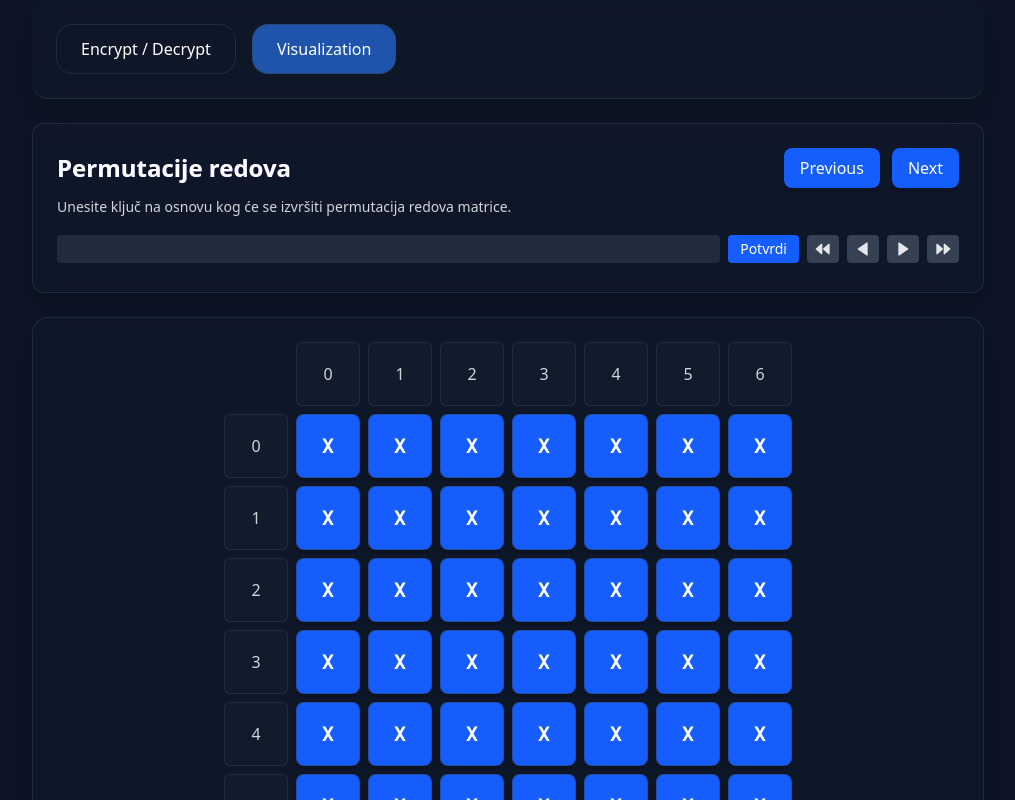
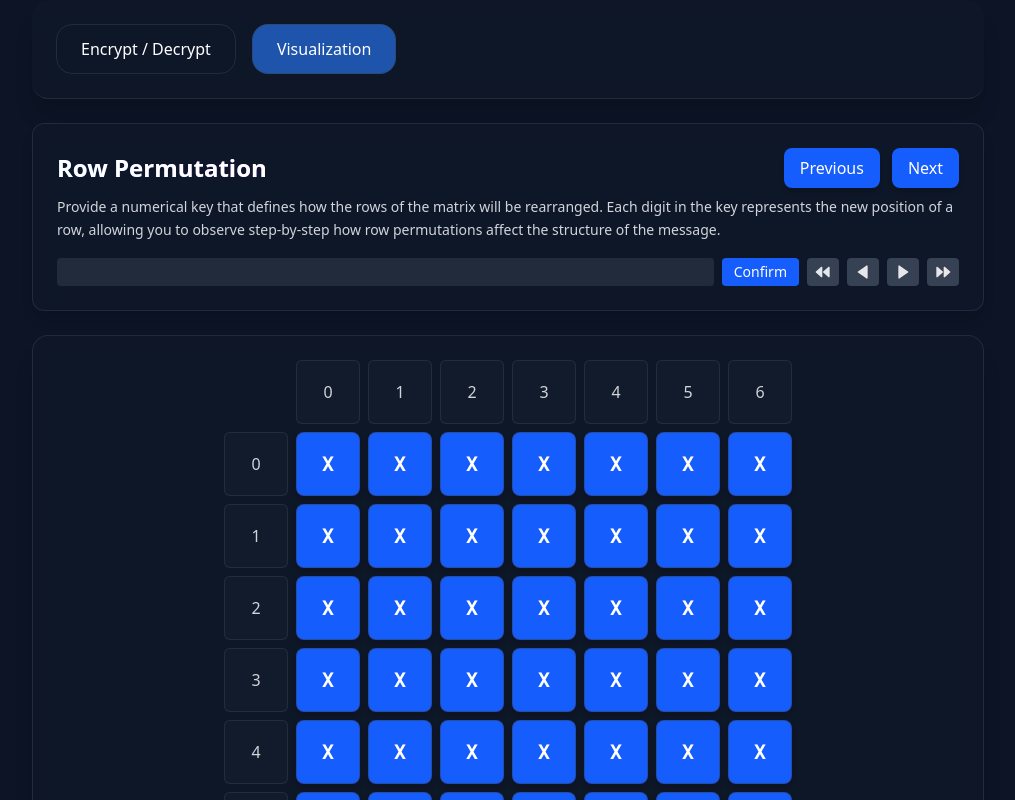
Before and after one commit to K1rtz/cipher-viz, a React (Vite) app: page /simulation in a window 1280 px wide. Both pictures are taken after a click on the button "Next". Shown: the top 800 px of the page, without its empty margins (132-1147 px from the left). Built offline with nearby package versions, Linux system fonts and the light colour scheme.

Commit message:
feat(frontend): allow non-numeric keys in presentation part

```diff
--- a/src/components/StepController.jsx
+++ b/src/components/StepController.jsx
@@ -21,29 +21,38 @@ export default function StepController() {
   const steps = [
     {
       id: 1,
-      title: 'Unos poruke',
-      description: 'Unesite tekst koji će biti šifrovan korišćenjem metode dvostruke transpozicije.',
-      keyText: 'Poruka:'
+      title: 'Input Text',
+      description:
+        'Enter the original message that will be encrypted using the Double Transposition cipher. ' +
+        'This text will be placed sequentially into the matrix row by row and serves as the starting point of the encryption process.',
+      keyText: 'Message:'
     },
     {
       id: 2,
-      title: 'Permutacije redova',
-      description: 'Unesite ključ na osnovu kog će se izvršiti permutacija redova matrice.',
-      keyText: 'Ključ:'
+      title: 'Row Permutation',
+      description:
+        'Provide a numerical key that defines how the rows of the matrix will be rearranged. ' +
+        'Each digit in the key represents the new position of a row, allowing you to observe step-by-step how row permutations affect the structure of the message.',
+      keyText: 'Key:'
     },
     {
       id: 3,
-      title: 'Permutacije kolona',
-      description: 'Unesite ključ na osnovu kog će se izvršiti permutacija kolona matrice.',
-      keyText: 'Ključ:'
+      title: 'Column Permutation',
+      description:
+        'Provide a numerical key that determines the reordering of the matrix columns. ' +
+        'After rows have been permuted, the same principle is applied to columns, further obscuring the original message and increasing the security of the cipher.',
+      keyText: 'Key:'
     },
     {
       id: 4,
-      title: 'Šifrovana poruka',
-      description: 'Prikaz konačne šifrovane poruke dobijene nakon obe transpozicije.',
+      title: 'Encrypted Output',
+      description:
+        'This step displays the final encrypted message obtained after completing both row and column transpositions. ' +
+        'The resulting ciphertext illustrates how double transposition significantly changes the original text while preserving all characters.',
       keyText: ''
     }
   ];
+
   const dispatch = useDispatch()
   const rowsCurrentStep = useSelector(selectRowsCurrentStep)
   const rowsSubsteps = useSelector(selectRowsSubsteps)
@@ -63,9 +72,33 @@ export default function StepController() {
       dispatch(setActiveStep(currentStep - 1))
   };
 
+
+  function keyToNumberArray(key) {
+    const chars = key.split('');
+
+    const indexedChars = chars.map((char, idx) => ({ char, idx }));
+
+    const sorted = [...indexedChars].sort((a, b) => {
+      if (a.char < b.char) return -1;
+      if (a.char > b.char) return 1;
+      return a.idx - b.idx;
+    });
+
+    const orderMap = new Array(key.length);
+    sorted.forEach((item, i) => {
+      orderMap[item.idx] = i;
+    });
+
+    return orderMap;
+  }
+
   function generateSubsteps(key) {
+    console.log(key)
     const n = key.length;
-    const target = key.split('').map(Number);
+    console.log(keyToNumberArray(key))
+    // const target = key.split('').map(Number);
+    const target = keyToNumberArray(key)
+    console.log(target)
     const steps = [];
 
     // Inicijalni korak
@@ -166,7 +199,7 @@ export default function StepController() {
           className="px-3 text-sm py-[4px] rounded bg-blue-600 text-white hover:bg-blue-500"
           onClick={handleGenerateRowSubsteps}
         >
-          Potvrdi
+          Confirm
         </button>
         <button
           className="px-2 py-[6px] rounded bg-gray-700 text-gray-200 hover:bg-gray-600"
@@ -248,7 +281,7 @@ export default function StepController() {
           className="px-3 text-sm py-[4px] rounded bg-blue-600 text-white hover:bg-blue-500"
           onClick={handleGenerateColumnSubsteps}
         >
-          Potvrdi
+          Confirm
         </button>
         <button
           className="px-2 py-[6px] rounded bg-gray-700 text-gray-200 hover:bg-gray-600"
```
Also changed, not shown: src/components/MatrixDisplay.jsx (+5 -7 lines).
